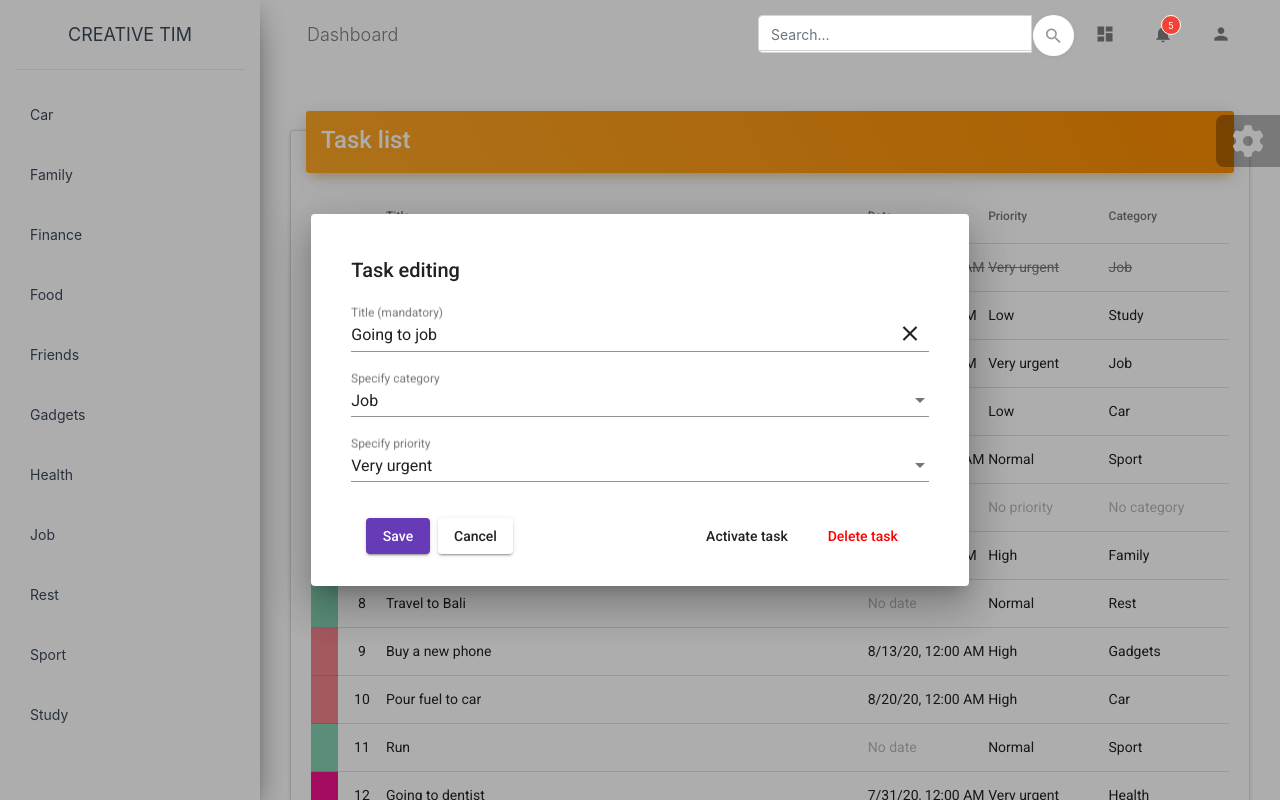
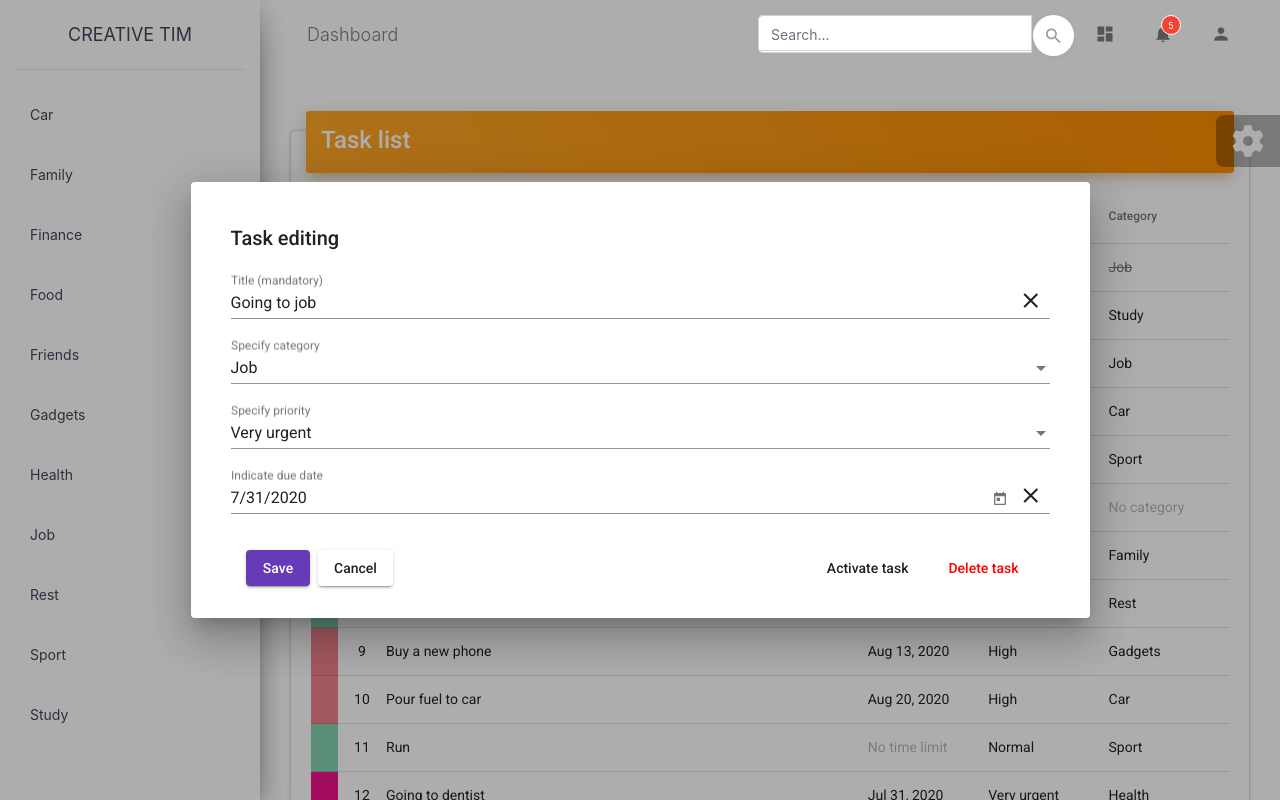
Before and after one commit to Jakhongir1117/Todo, an Angular app: page / in a window 1280 px wide. Both pictures are taken after a click on the element "Going to job". Built offline with nearby package versions, Linux system fonts and the light colour scheme.

Commit message:
18th step

```diff
--- a/src/app/dialog/edit-task-dialog/edit-task-dialog.component.html
+++ b/src/app/dialog/edit-task-dialog/edit-task-dialog.component.html
@@ -55,9 +55,41 @@
   </mat-form-field>
 
 
+  <!-- calendar - deadline -->
+  <mat-form-field>
+
+    <input
+            matInput placeholder="Indicate due date" #inputDate
+            readonly="true"
+
+            [matDatepicker]="picker"
+            [(ngModel)]="tmpDate"
+
+            (click)="picker.open()">
+
+    <mat-datepicker-toggle matSuffix [for]="picker"></mat-datepicker-toggle>
+    <!-- calendar icon (to open calendar) -->
+
+    <mat-datepicker #picker></mat-datepicker>
+
+
+    <button
+              *ngIf="inputDate.value.trim().length > 0"
+
+              mat-button matSuffix mat-icon-button aria-label="Clear"
+
+              (click)="tmpDate = null" class="size25">
+
+      <mat-icon>clear</mat-icon>
+
+    </button>
+
+  </mat-form-field>
+
+
+
 
 </mat-dialog-content>
-
 
 
 <!-- action buttons  -->
--- a/src/app/dialog/edit-task-dialog/edit-task-dialog.component.ts
+++ b/src/app/dialog/edit-task-dialog/edit-task-dialog.component.ts
@@ -33,6 +33,7 @@ export class EditTaskDialogComponent implements OnInit {
     tmpTitle: string;
     tmpCategory: Category;
     tmpPriority: Priority;
+    tmpDate: Date;
 
 
     ngOnInit(): void {
@@ -44,6 +45,7 @@ export class EditTaskDialogComponent implements OnInit {
     this.tmpTitle = this.task.title;
     this.tmpCategory = this.task.category;
     this.tmpPriority = this.task.priority;
+    this.tmpDate = this.task.date;
 
 
 
@@ -58,6 +60,7 @@ export class EditTaskDialogComponent implements OnInit {
     this.task.title = this.tmpTitle;
     this.task.category = this.tmpCategory;
     this.task.priority = this.tmpPriority;
+    this.task.date = this.tmpDate;
 
 
 
--- /dev/null
+++ b/src/app/pipe/task-date.pipe.ts
@@ -0,0 +1,34 @@
+import { Pipe, PipeTransform } from '@angular/core';
+import {DatePipe} from '@angular/common';
+
+@Pipe({
+  name: 'taskDate'
+})
+export class TaskDatePipe extends DatePipe implements PipeTransform {
+
+  transform(date: Date | string, format: string = 'mediumDate'): string {
+
+    if (date == null) {
+      return 'No time limit';
+    }
+
+    date = new Date(date);
+
+    const currentDate = new Date().getDate();
+
+    if (date.getDate() === currentDate) {
+      return 'Today';
+    }
+
+    if (date.getDate() === currentDate - 1) {
+      return 'Yesterday';
+    }
+
+    if (date.getDate() === currentDate + 1) {
+      return 'Tomorrow';
+    }
+
+    return  new DatePipe('en-US').transform(date, format);
+  }
+
+}
--- a/src/app/views/tasks/tasks.component.html
+++ b/src/app/views/tasks/tasks.component.html
@@ -41,7 +41,7 @@
         <th *matHeaderCellDef mat-header-cell mat-sort-header> Date</th>
         <td class="col-date" *matCellDef="let task" [ngClass]="{'completed': task.completed, 'no-value': task.date == null}" mat-cell>
 
-          {{task.date ? (task.date | date: "short") : "No date"}}
+          {{task.date | taskDate}}
 
         </td>
       </ng-container>
```
Also changed, not shown: src/app/app.module.ts (+8 -3 lines).
